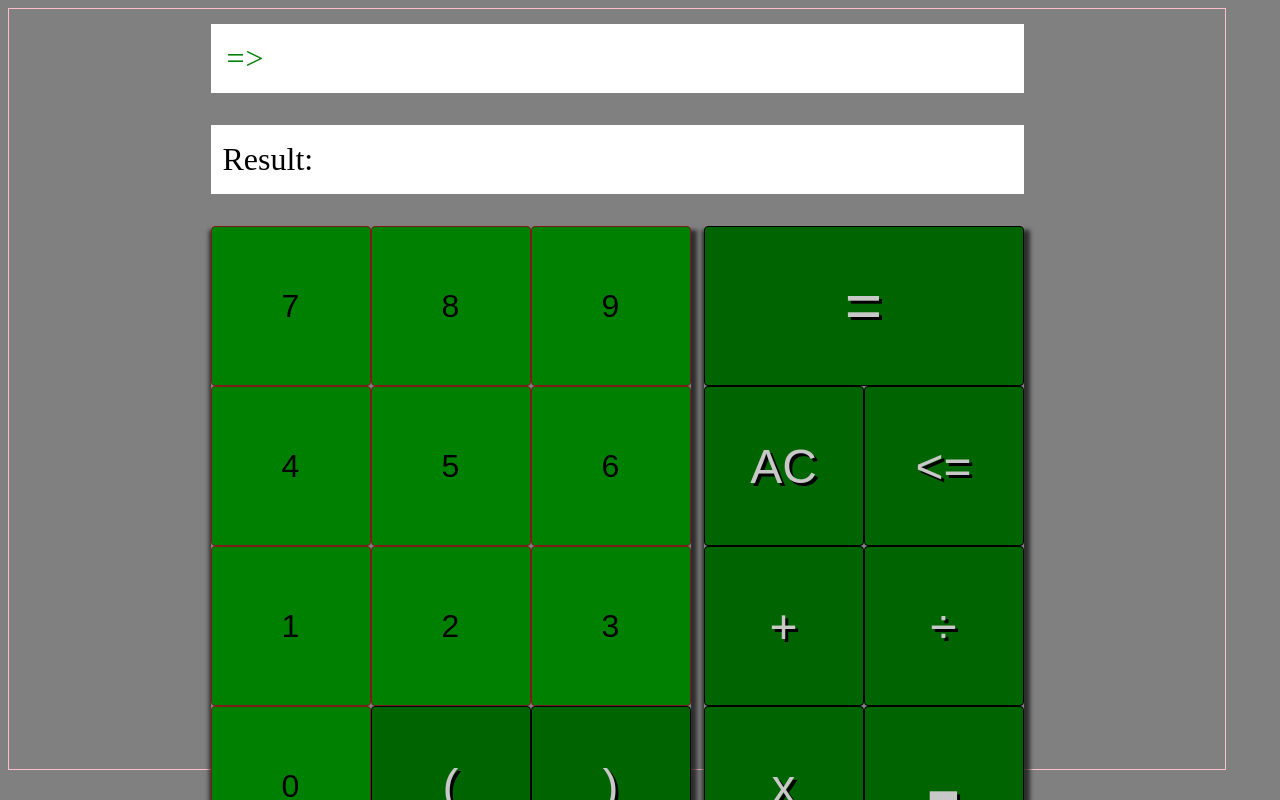
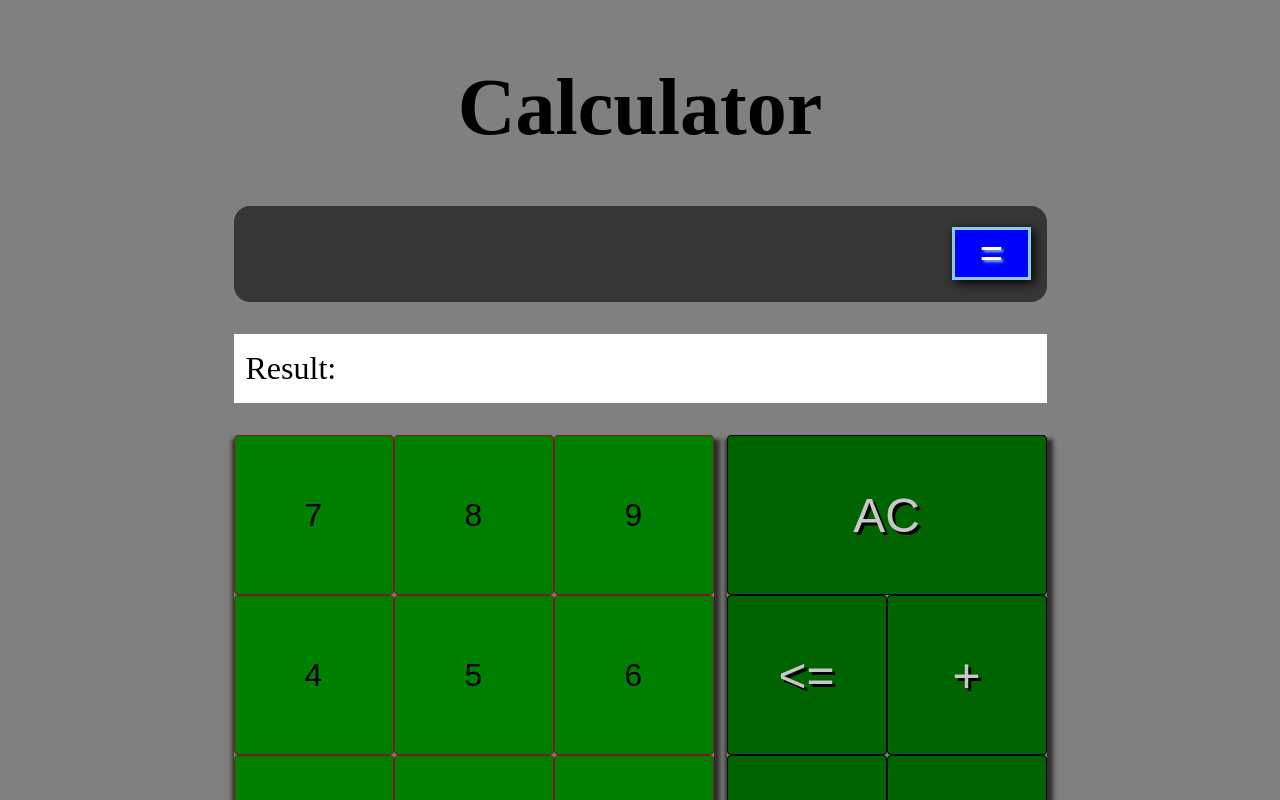
Before and after one commit to mshwarzberg/Calculator, a React (Create React App) app: page / in a window 1280 px wide. Shown: the top 800 px of the page. Built offline with nearby package versions, Linux system fonts and the light colour scheme.

Commit message:
reworked logic and algorithm, as well as adding parentheses and exponents

```diff
--- a/src/App.js
+++ b/src/App.js
@@ -4,100 +4,159 @@ function App() {
   const [userInp, setUserInp] = useState('')
   const [out, setOut] = useState('')
   const [err, setErr] = useState(false)
+  const [parenthesis, setParenthesis] = useState(true)
 
   function addToInp(val) {
     setUserInp(prevVal => prevVal + val)
   }
 
+  function deleteOneItem() {
+    setUserInp(prevVal => prevVal.slice(0, -1))
+    setParenthesis(prevParenthesis => !prevParenthesis)
+  }
+
+  function addParenthesis() {
+    if (parenthesis) {
+      setUserInp(prevVal => prevVal + '(')
+      setParenthesis(false)
+    }
+    if (!parenthesis) {
+      setUserInp(prevVal => prevVal + ')')
+      setParenthesis(true)
+    }
+  }
+
+  function calculateString(str) {
+
+    // remove the parentheses from the string
+    if (str[0] === '(' && str[str.length - 1] === ')'){
+      str = str.slice(1, str.indexOf(')'))
+    }
+
+    let tempStr = ''
+    let mathArr = []
+
+    // add the items from the string to an array
+    for (let indexInStr = 0; indexInStr < str.length; indexInStr++) {
+
+      // if the first character in the string is '-' or '(' add it instead of returning an error
+      if (isNaN(str[indexInStr]) && (str[indexInStr] === '-' || str[indexInStr] === '(') && indexInStr === 0) {
+        mathArr.push(str[indexInStr])
+        indexInStr++
+      }
+
+      // as long the char in the string is a number or a period add it to tempStr
+      while (!isNaN(str[indexInStr]) || str[indexInStr] === '.') {
+        tempStr += str[indexInStr]
+        indexInStr++
+      }
+
+      // if the character isn't a number put it at its own index in the array
+      if (isNaN(str[indexInStr])) {
+        mathArr.push(tempStr)
+        mathArr.push(str[indexInStr])
+        tempStr = ''
+      }
+    }
+
+    // remove the final undefined from the array to clean it up
+    mathArr = mathArr.slice(0, -1)
+
+    // first complete all the divsion and multiplication
+    var symbols = {symOne: 'x', symTwo: '÷'}
+
+    // if the symbols do not exist in the array, change the values to addition and subtraction
+    if (!mathArr.includes(symbols.symOne) && !mathArr.includes(symbols.symTwo)) {
+      symbols = {symOne: '+', symTwo: '-'}
+    }
+
+    // the length of the array will change so keeping a constant will prevent the for loop from breaking
+    const mathArrLength = mathArr.length
+
+    // while mathArr includes exponents calculate it before calculating other stuff
+    while (mathArr.includes('^')) {
+      const exponentInd = mathArr.indexOf('^')
+      var exponent = (mathArr[exponentInd-1]*1) ** (mathArr[exponentInd+1]*1)
+      mathArr.splice(exponentInd-1, 3, exponent)
+    }
+
+    // as long as mathArray contains mathematical symbols calculate stuff
+    while (mathArr.includes(symbols.symOne) || mathArr.includes(symbols.symTwo)) {
+
+      for (let mathArrInd = 0; mathArrInd < mathArrLength; mathArrInd++) {
+
+        let mathArrVal = mathArr[mathArrInd]
+
+        // this will check if the symbol matches the one that should be calculating first
+        if (mathArrVal === symbols.symOne || mathArrVal === symbols.symTwo) {
+
+          // do multiplication
+          if (mathArrVal === 'x') {
+          var multiplication = (mathArr[mathArrInd-1]*1) * (mathArr[mathArrInd+1]*1)
+          mathArr.splice(mathArrInd-1, 3, multiplication)
+          mathArrInd = 0
+          }
+          // do division
+          if (mathArrVal === '÷') {
+            var division = (mathArr[mathArrInd-1]*1) / (mathArr[mathArrInd+1]*1)
+            mathArr.splice(mathArrInd-1, 3, division)
+            mathArrInd = 0
+          }
+          // do addition
+          if (mathArrVal === '+') {
+            var addition = (mathArr[mathArrInd-1]*1) + (mathArr[mathArrInd+1]*1)
+            mathArr.splice(mathArrInd-1, 3, addition)
+            mathArrInd = 0
+          }
+          // do subtraction
+          if (mathArrVal === '-') {
+            var subtraction = (mathArr[mathArrInd-1]*1) - (mathArr[mathArrInd+1]*1)
+            mathArr.splice(mathArrInd-1, 3, subtraction)
+            mathArrInd = 0
+          }
+        }
+      }
+
+      // once the for loop is completed all the chars switch to addition and subtraction
+      symbols = {symOne: '+', symTwo: '-'}
+
+    }
+    return mathArr
+  }
+
   function calculateStuff() {
 
     setOut(() => {
-
-      let calcInp = userInp
-      let arrOfInps = []
-      let numStr = ''
-
-      for (let valInInp = 0; valInInp <= userInp.length; valInInp++) {
-
-        while (!isNaN(calcInp[valInInp])) {
-          numStr += calcInp[valInInp]
-          valInInp++
-        }
-
-        if (isNaN(calcInp[valInInp])) {
-          if ((valInInp === 0 && calcInp[valInInp] !== '-') || (isNaN(calcInp[valInInp - 1]))) {
-            setErr(true)
-            return 'ERROR: VALUE IS NOT VALID'
-          }
-          arrOfInps.push(numStr)
-          arrOfInps.push(calcInp[valInInp])
-          numStr = ''
-        }
-
-        if (arrOfInps[valInInp] === '') {
-          setErr(true)
-          return 'ERROR: VALUE IS NOT VALID'
-        }
+      let finalEval = userInp
+      while (finalEval.includes('(') && finalEval.includes(')')) {
+        let computeParentheses = userInp.slice(userInp.indexOf('('), userInp.indexOf(')') + 1)
+        const something = calculateString(computeParentheses)
+        finalEval = userInp.replace(computeParentheses, something)
+        console.log(finalEval)
       }
-
-      var symbols = {symOne: 'x', symTwo: '÷'}
-      const arrLength = arrOfInps.length
-
-      if (!arrOfInps.includes(symbols.symOne) && !arrOfInps.includes(symbols.symTwo)) {
-        symbols = {symOne: '+', symTwo: '-'}
-      }
-
-      while (arrOfInps.includes(symbols.symOne) || arrOfInps.includes(symbols.symTwo)) {
-
-        for (let strInd = 0; strInd + 1 <= arrLength; strInd++) {
-          const strChar = arrOfInps[strInd]
-
-          if (strChar === symbols.symTwo || strChar === symbols.symOne) {
-            if (strChar === 'x') {
-
-              let multiply = arrOfInps[strInd-1] * arrOfInps[strInd+1]
-              arrOfInps.splice(strInd-1, 3, multiply)
-              strInd = 0
-            } else if (strChar === '÷') {
-              let divide = arrOfInps[strInd-1] / arrOfInps[strInd+1]
-              arrOfInps.splice(strInd-1, 3, divide)
-              strInd = 0
-            } else if (strChar === '+') {
-              let add = (arrOfInps[strInd-1]*1) + (arrOfInps[strInd+1]*1)
-              arrOfInps.splice(strInd-1,3, add)
-              strInd = 0
-            } else if (strChar === '-') {
-              let subtract = (arrOfInps[strInd-1]*1) - (arrOfInps[strInd+1]*1)
-              arrOfInps.splice(strInd-1,3, subtract)
-              strInd = 0
-            }
-          }
-        }
-        symbols = {symOne: '+', symTwo: '-'}
-      }
-
-
-      if (isNaN(arrOfInps[0])) {
-        setErr(true)
-        return 'ERROR: VALUE IS NOT VALID'
-      }
-      if (arrOfInps[0] === Infinity) {
-        setErr(true)
-        return 'ERROR: CANNOT DIVIDE BY ZERO'
-      }
-
-      setErr(false)
-      return arrOfInps
-
+      return calculateString(finalEval)
     })
-    }
+  }
 
   return (
     <main className="calculator">
       <h1>Calculator</h1>
 
       <div className={err ? "showvalerr": "showval"}>
-        <div className="inputval">=&gt;&nbsp;{userInp}</div>
+
+        <div className="inputval"><button onClick={() => {
+          calculateStuff()
+        }}
+              id="equalssymbol"
+              title='Get Result'
+            >
+              =
+            </button>
+            <p>
+              &nbsp;&nbsp;{userInp}
+            </p>
+        </div>
+
         {err && <div className="outputerr"><h4>{out}</h4></div>}
         {!err && <div className="outputval">Result:&nbsp;{out}</div>}
       </div>
@@ -177,45 +236,34 @@ function App() {
             0
           </button>
           <button onClick={() =>
-            addToInp('(')
+            addToInp('.')
             }
             className="inputsymbol"
           >
-            (
+            .
           </button>
-          <button onClick={() =>
-            addToInp(')')
-            }
+          <button onClick={addParenthesis}
             className="inputsymbol"
           >
-            )
+            {parenthesis ? '(' : ')'}
           </button>
         </div>
 
         <div className="symbolboard">
-            <button onClick={() =>
-              calculateStuff()
-            }
-              className="inputsymbol"
-              id="equalssymbol"
-            >
-              =
-            </button>
             <button
               onClick={() => {
                 setUserInp('')
                 setErr(false)
                 setOut('')
+                setParenthesis(true)
               }}
               className="inputsymbol"
+              id="allclearsymbol"
             >
               AC
             </button>
             <button
-              onClick={() =>
-                setUserInp(
-                  prevVal => prevVal.slice(0,-1)
-                )}
+              onClick={deleteOneItem}
               className="inputsymbol"
             >
               &lt;=
@@ -250,6 +298,14 @@ function App() {
             >
               -
             </button>
+            <button onClick={() =>
+              addToInp('^')
+            }
+              className="inputsymbol"
+              id="exponentsymbol"
+            >
+              x<sup>x</sup>
+            </button>
           </div>
         </div>
     </main>
--- a/src/css/boards.css
+++ b/src/css/boards.css
@@ -56,13 +56,10 @@
     border: 1px solid black;
     border-radius: 4px;
 }
-
-#equalssymbol {
-    font-size: 4rem;
+#allclearsymbol {
     width: 100%;
     grid-column: span 2;
 }
-
 #minussymbol {
     font-weight: 100;
     font-size: 7rem;
@@ -76,3 +73,7 @@
     cursor: pointer;
     font-size: 2.5rem;
 }
+
+.inputsymbol:hover {
+    background-color: rgb(0, 50, 0);
+}
--- a/src/css/index.css
+++ b/src/css/index.css
@@ -4,13 +4,9 @@ body {
   flex-direction: column;
   justify-content: center;
   align-items: center;
-  width: 95vw;
-  height: 95vh;
-  border: 1px solid pink;
 }
 
 h1 {
-  margin-top: -2rem;
   text-align: center;
   font-size: 5rem;
 }
--- a/src/css/inputoutput.css
+++ b/src/css/inputoutput.css
@@ -1,12 +1,21 @@
 .inputval {
-    background-color: #fff;
-    color: green;
+    background-color: rgba(35, 35, 35, 0.8);
+    border-radius: 1rem;
+    color: royalblue;
     padding: 1rem;
-    font-weight: normal;
-    font-size: 2rem;
+    font-weight: bold;
+    font-size: 2.5rem;
     overflow-x: auto;
+    overflow-y: hidden;
     max-width: 49rem;
-    letter-spacing: 1px;
+    text-indent: -1rem;
+    text-shadow: 2px 2px 2px black;
+    height: 4rem;
+}
+
+.inputval > p {
+    float: right;
+    margin: 0.52rem 1rem auto auto;
 }
 
 .showval {
@@ -20,3 +29,24 @@
     background-color: white;
     text-indent: -4px;
 }
+
+#equalssymbol {
+    font-size: 2.5rem;
+    background-color: blue;
+    border: 3px solid skyblue;
+    box-shadow: 3px 3px 10px black;
+    width: 10%;
+    color: white;
+    text-shadow: 2px 2px 3px skyblue;
+    float: right;
+    margin-top: 0.3rem;
+}
+
+#equalssymbol:hover {
+    border: 1px solid darkgreen;
+    box-shadow: 2px 2px 2px green;
+    animation: hoverButtonScale 200ms forwards 1 linear;
+    cursor: pointer;
+    background-color: skyblue;
+    text-shadow: 2px 2px 1px blue;
+}
```
Also changed, not shown: src/Algorithm.txt (added), 1 other file (tests, documents, lock files or other folders).
